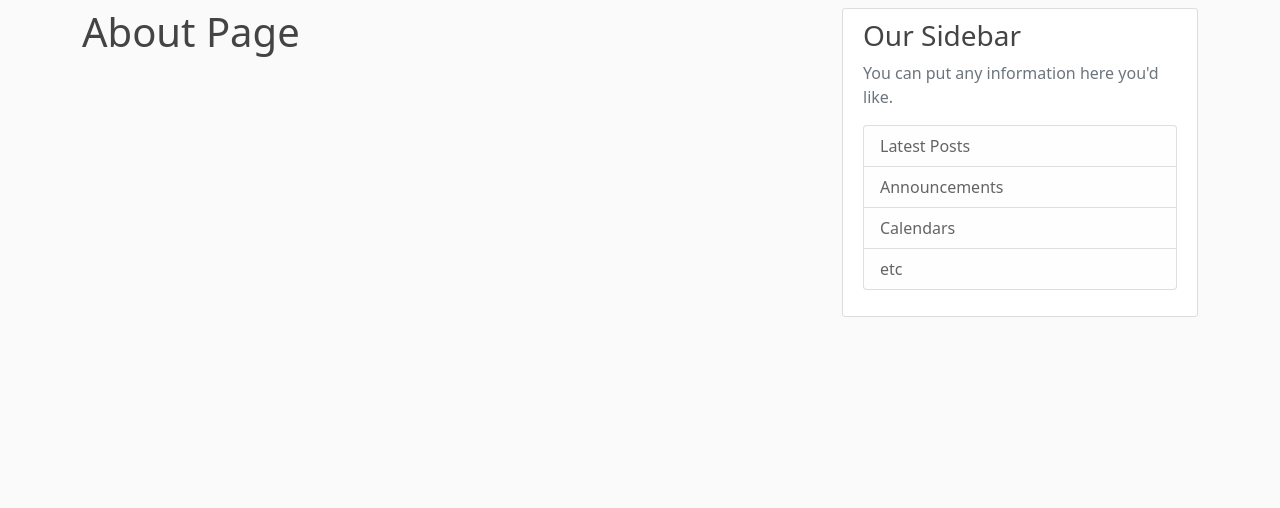
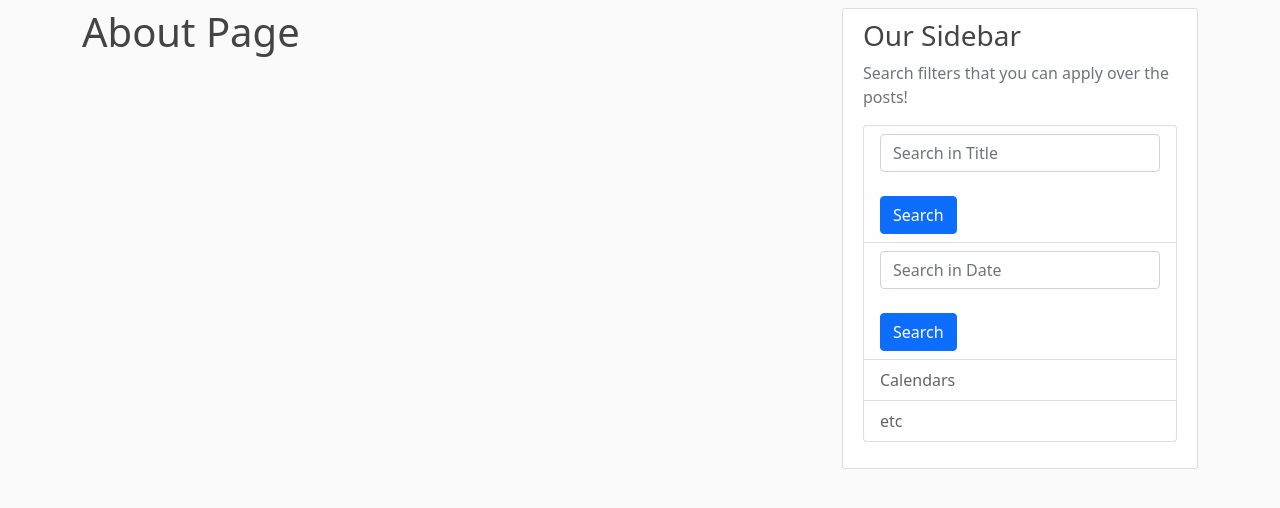
Before and after one commit to AkshatJain-AJ/flask_blog, a Flask app: page /about in a window 1280 px wide. Shown: the part 72-580 px from the top of the page. Run offline with Flask 2, Linux system fonts and the light colour scheme; a user stored in the database is signed in.

Commit message:
added search filter
1. side menu only avaliable from logining
2. added search filter

```diff
--- a/flaskblog/main/routes.py
+++ b/flaskblog/main/routes.py
@@ -14,3 +14,25 @@ def home():
 @main.route("/about")
 def about():
 	return render_template('about.html', title='About')
+
+@main.route("/searchText")
+def searchText():
+	page = request.args.get('page', 1, type=int)
+
+	search_input = request.args.get('search-input')
+	search_input = f'%{search_input}%'
+
+	posts = Post.query.filter(Post.title.contains(search_input)).order_by(Post.date_posted.desc()).paginate(page=page, per_page=5)
+
+	return render_template('home.html', posts=posts)
+
+@main.route("/searchDate")
+def searchDate():
+	page = request.args.get('page', 1, type=int)
+
+	date_input = request.args.get('date-input')
+	date_input = f'%{date_input}%'
+
+	posts = Post.query.filter(Post.date_posted.contains(date_input)).order_by(Post.date_posted.desc()).paginate(page=page, per_page=5)
+
+	return render_template('home.html', posts=posts)
--- a/flaskblog/templates/layout.html
+++ b/flaskblog/templates/layout.html
@@ -77,21 +77,53 @@
 
                     {% block content %}{% endblock %}
                 </div>
+                {% if current_user.is_authenticated %}
                     <div class="col-md-4">
                         <div class="content-section">
                             <h3>Our Sidebar</h3>
 
                             <p class='text-muted'>
-                            You can put any information here you'd like.
+                                Search filters that you can apply over the posts!
+
                                 <ul class="list-group">
-                                <li class="list-group-item list-group-item-light">Latest Posts</li>
-                                <li class="list-group-item list-group-item-light">Announcements</li>
+                                    <li class="list-group-item list-group-item-light">
+                                        <form class='form-inline' method='GET' action='searchText'>
+                                            <input class="form-control mr-sm-2"
+                                                   id="search-input"
+                                                   name="search-input"
+                                                   type="search"
+                                                   placeholder="Search in Title"
+                                                   aria-label="Search">
+                                            </input>
+
+                                            <br>
+                                            <button type="submit" class="btn btn-primary">Search</button>
+                                        </form>
+                                    </li>
+
+                                    <li class="list-group-item list-group-item-light">
+                                        <form class='form-inline' method='GET' action='searchDate'>
+                                            <input class="form-control mr-sm-2"
+                                                   id="date-input"
+                                                   name="date-input"
+                                                   type="text"
+                                                   placeholder="Search in Date"
+                                                   onfocus="(this.type='date')"
+                                                   aria-label="Date">
+                                            </input>
+
+                                            <br>
+                                            <button type="submit" class="btn btn-primary">Search</button>
+                                        </form>
+                                    </li>
+
                                     <li class="list-group-item list-group-item-light">Calendars</li>
                                     <li class="list-group-item list-group-item-light">etc</li>
                                 </ul>
                             </p>
                         </div>
                     </div>
+                {% endif %}
             </div>
         </main>
 
```
Also changed, not shown: flaskblog/site.db. Lines whose indentation alone changed are shown as unchanged.
